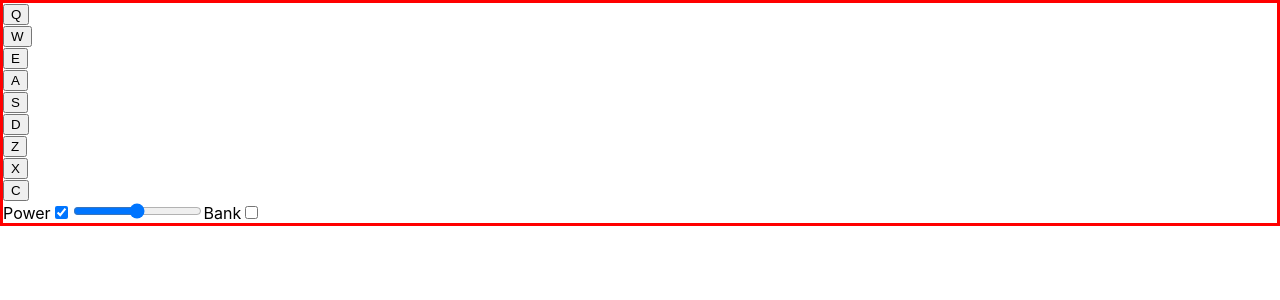
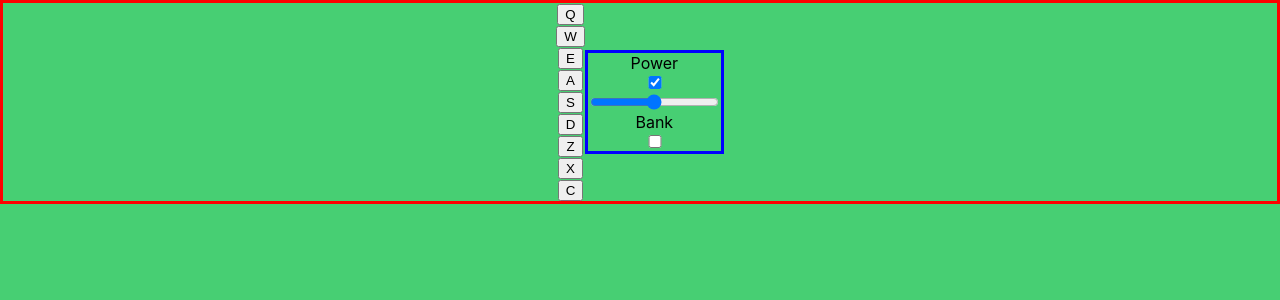
Before and after one commit to macluiggy/drum-machine-free-code-camp, a React (Create React App) app: page / in a window 1280 px wide. Shown: the top 300 px of the page. Built offline with nearby package versions, Linux system fonts and the light colour scheme.

Commit message:
including styling

```diff
--- a/src/components/DrumPad.jsx
+++ b/src/components/DrumPad.jsx
@@ -16,7 +16,12 @@ const DrumPad = ({ keyTrigger, id, keyCode, url, power, changeClipText, volume }
 	return (
 		<div>
 
-				<button className='drum-pad' id={id} key={keyCode} onClick={fn}>
+				<button
+				 disabled={!power}
+				 className='drum-pad'
+				 id={id}
+				 key={keyCode}
+				 onClick={fn} >
 					{keyTrigger}
 					<audio
 					 volume='0.0'
--- a/src/components/Main.jsx
+++ b/src/components/Main.jsx
@@ -29,7 +29,7 @@ const Main = ({ state, switchPower, switchBank, switchVolume, changeClipText })
 				 toggle={power} >Power</InputWithLabel>
 				 <span>{clipText}</span>
 				 <input type="range" onChange={(e) => {
-				 	console.log(e.target.value)
+				 	//console.log(e.target.value)
 				 	changeClipText(`volume: ${Math.floor(e.target.value)}`)
 				 	switchVolume(e.target.value)
 				 }}/>
--- a/src/index.css
+++ b/src/index.css
@@ -5,6 +5,7 @@ body {
     sans-serif;
   -webkit-font-smoothing: antialiased;
   -moz-osx-font-smoothing: grayscale;
+  background-color: #47cf73;
 }
 
 code {
--- a/src/sass/main.scss
+++ b/src/sass/main.scss
@@ -2,4 +2,16 @@
 
 #drum-machine {
 	@include border(red);
+	text-align: center;
+	display: flex;
+	justify-content: center;
+	align-items: center;
+	.drum_pad_container {
+
+	}
+	#display {
+		@include border(blue);
+		display: flex;
+		flex-direction: column;
+	}
 }
```
